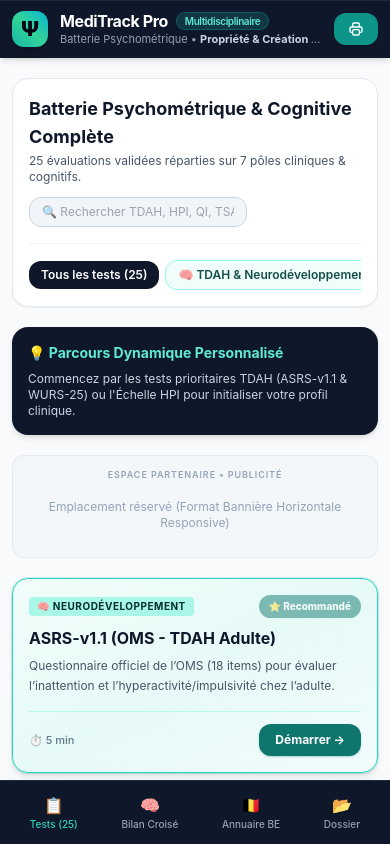
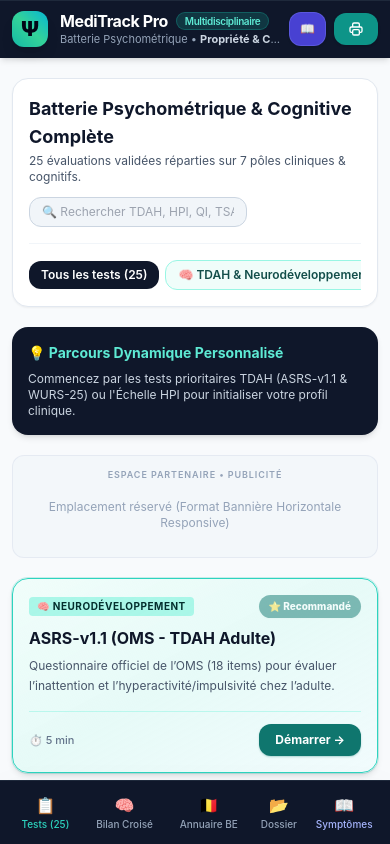
Before and after one commit to jondeb19-jpg/psychotrack, a plain HTML site: page index.html in a window 390 px wide. Drawn offline with nearby package versions, Linux system fonts and the light colour scheme.

Commit message:
Add link to Symptômes & Solutions in navigation

```diff
--- a/index.html
+++ b/index.html
@@ -167,9 +167,16 @@
                 <button onclick="switchTab('history')" id="nav-btn-history" class="nav-tab px-3 py-1.5 rounded-lg text-xs font-semibold transition-all text-slate-300 hover:text-white hover:bg-slate-800 flex items-center gap-1.5">
                     📂 Mon Dossier <span id="badge-count" class="bg-teal-500 text-slate-950 font-bold text-[10px] px-1.5 py-0.2 rounded-full hidden">0</span>
                 </button>
+                <a href="symptomes/index.html" class="px-3 py-1.5 rounded-lg text-xs font-semibold transition-all text-indigo-200 bg-indigo-950/80 hover:bg-indigo-900 border border-indigo-500/40 flex items-center gap-1.5 ml-1">
+                    📖 Symptômes & Solutions
+                </a>
             </nav>
 
             <div class="flex items-center space-x-2 flex-shrink-0">
+                <a href="symptomes/index.html" title="Guide des symptômes et solutions" class="lg:hidden bg-indigo-600/90 hover:bg-indigo-500 text-white font-semibold text-xs px-2.5 py-2 rounded-xl transition shadow flex items-center gap-1 border border-indigo-400/30">
+                    <span>📖</span>
+                    <span class="hidden sm:inline">Symptômes</span>
+                </a>
                 <button onclick="promptPatientDetails('print')" title="Accéder à la version imprimable" class="bg-teal-600 hover:bg-teal-500 text-white font-semibold text-xs px-3.5 py-2 rounded-xl transition shadow flex items-center gap-1.5">
                     <svg class="w-4 h-4" fill="none" stroke="currentColor" viewBox="0 0 24 24"><path stroke-linecap="round" stroke-linejoin="round" stroke-width="2" d="M17 17h2a2 2 0 002-2v-4a2 2 0 00-2-2H5a2 2 0 00-2 2v4a2 2 0 002 2h2m2 4h6a2 2 0 002-2v-4a2 2 0 00-2-2H9a2 2 0 00-2 2v4a2 2 0 002 2zm8-12V5a2 2 0 00-2-2H9a2 2 0 00-2 2v4h10z"></path></svg>
                     <span class="hidden sm:inline">Version Imprimable</span>
@@ -482,10 +489,14 @@
             <span class="text-base">🇧🇪</span>
             <span>Annuaire BE</span>
         </button>
-        <button onclick="switchTab('history')" id="mob-nav-history" class="flex flex-col items-center py-1 px-3 text-slate-400 font-medium text-[10px]">
+        <button onclick="switchTab('history')" id="mob-nav-history" class="flex flex-col items-center py-1 px-2 text-slate-400 font-medium text-[10px]">
             <span class="text-base">📂</span>
             <span>Dossier</span>
         </button>
+        <a href="symptomes/index.html" class="flex flex-col items-center py-1 px-2 text-indigo-300 hover:text-indigo-200 font-medium text-[10px]">
+            <span class="text-base">📖</span>
+            <span>Symptômes</span>
+        </a>
     </div>
 
     <!-- NOUVELLE VUE : PAGE INTERMÉDIAIRE IMPRIMABLE PROPRE, PROFESSIONNELLE ET COMPACTE (SANS EMOJIS) -->
```
